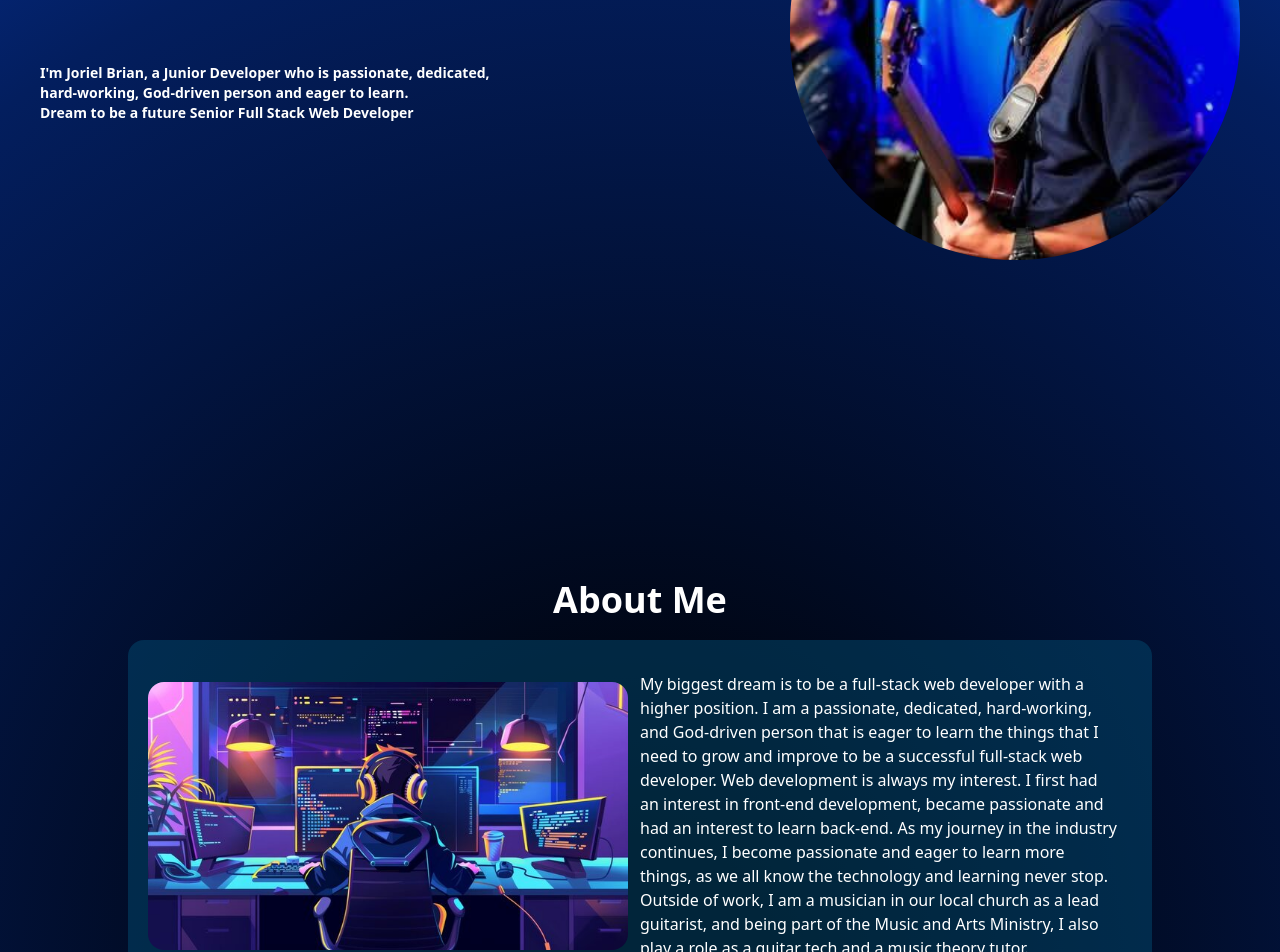
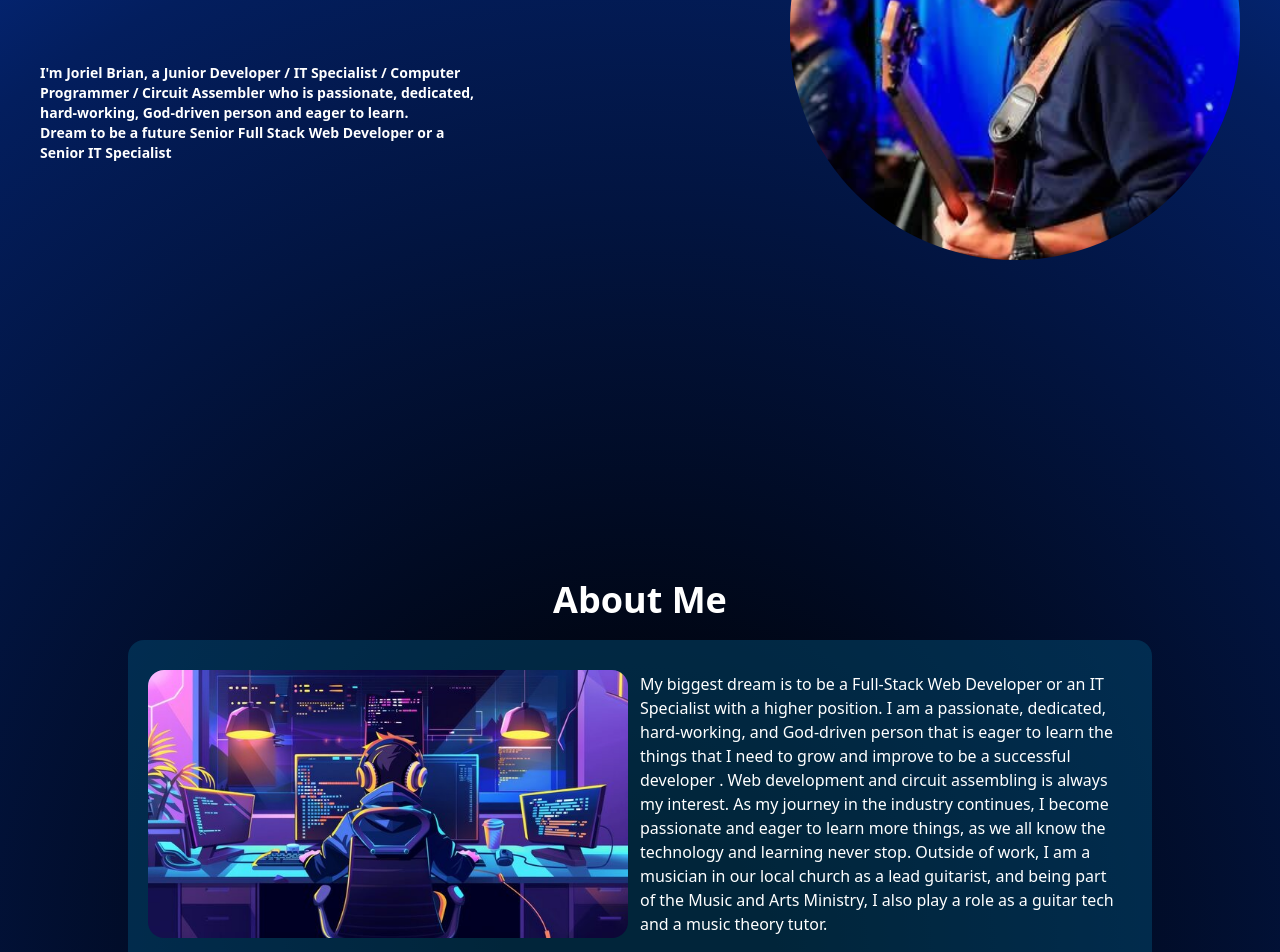
Before and after one commit to JorielBrian/Joriel_Portfolio_2025, a React (Vite) app: page /#/ in a window 1280 px wide. Shown: the part 420-1372 px from the top of the page. Built offline with nearby package versions, Linux system fonts and the light colour scheme.

Commit message:
Update Welcome and About

```diff
--- a/src/Components/Welcome.tsx
+++ b/src/Components/Welcome.tsx
@@ -11,7 +11,7 @@ const Welcome = () =>{
             <div className="h-screen grid grid-cols-8 grid-rows-6 px-10">
                 <motion.div initial={{x:-100, opacity:0}} whileInView={{x:0, opacity:1}} transition={{ease:"easeIn", duration:1.5}}  className="col-start-1 col-end-9 xl:col-end-6 row-start-1 row-end-3 lg:row-end-3 font-sans">
                     <h1 className="text-3xl sm:text-6xl md:text-7xl 2xl:text-8xl">Joriel Brian Sudario</h1>
-                    <h2 className="text-xl h-14 border-amber-50 sm:text-5xl 2xl:text-6xl bg-gradient-to-r from-neutral-400 via-cyan-500 to-blue-800 bg-clip-text text-transparent"><Typewriter
+                    <h2 className="text-xl pb-5 border-amber-50 sm:text-5xl 2xl:text-6xl bg-gradient-to-r from-neutral-400 via-cyan-500 to-blue-800 bg-clip-text text-transparent"><Typewriter
                     words={['Junior Developer', 'IT Specialist', 'Computer Programmer', 'Circuit Assembler']}
                     loop = {true}
                     cursor cursorStyle = {'|'} cursorBlinking = {true} cursorColor="white"
@@ -21,11 +21,11 @@ const Welcome = () =>{
                     <img src="/Profile Picture.jpg" alt="My Image" className="m-auto my-5 size-80 sm:size-100 xl:size-115 2xl:size-120 rounded-full"/>
                 </motion.div>
                 <motion.div initial={{y:100, opacity:0}} whileInView={{y:0, opacity:1}} transition={{ease:"easeIn", duration:1.5}} className="col-start-1 col-end-9 py-4 md:col-end-5 xl:col-end-4 row-start-5 md:row-start-3 row-end-7 font-bold">
-                    <p className="text-center text-sm sm:text-md md:text-start font-sans">
-                        I'm Joriel Brian, a Junior Developer who is passionate, dedicated, hard-working, God-driven person and eager to learn.
+                    <p className="text-center text-sm sm:pt-15 md:p-0 sm:text-md md:text-start font-sans">
+                        I'm Joriel Brian, a Junior Developer / IT Specialist / Computer Programmer / Circuit Assembler who is passionate, dedicated, hard-working, God-driven person and eager to learn.
                     </p>
                     <p className="text-center text-sm sm:text-md md:text-start font-sans">
-                        Dream to be a future Senior Full Stack Web Developer
+                        Dream to be a future Senior Full Stack Web Developer or a Senior IT Specialist
                     </p>
                 </motion.div>
             </div>
--- a/src/index.ts
+++ b/src/index.ts
@@ -1,4 +1,4 @@
-export const ABOUT = `My biggest dream is to be a full-stack web developer with a higher position. I am a passionate, dedicated, hard-working, and God-driven person that is eager to learn the things that I need to grow and improve to be a successful full-stack web developer. Web development is always my interest. I first had an interest in front-end development, became passionate and had an interest to learn back-end. As my journey in the industry continues, I become passionate and eager to learn more things, as we all know the technology and learning never stop. Outside of work, I am a musician in our local church as a lead guitarist, and being part of the Music and Arts Ministry, I also play a role as a guitar tech and a music theory tutor. `
+export const ABOUT = `My biggest dream is to be a Full-Stack Web Developer or an IT Specialist with a higher position. I am a passionate, dedicated, hard-working, and God-driven person that is eager to learn the things that I need to grow and improve to be a successful developer . Web development and circuit assembling is always my interest. As my journey in the industry continues, I become passionate and eager to learn more things, as we all know the technology and learning never stop. Outside of work, I am a musician in our local church as a lead guitarist, and being part of the Music and Arts Ministry, I also play a role as a guitar tech and a music theory tutor. `
 export const CONTACTS = [
     {type:"email", contact:"jorielsudario@gmail.com", icon:"/mail.png"},
     {type:"phone", contact:"+63 965 447 5177", icon:"/phone.png"}
```
